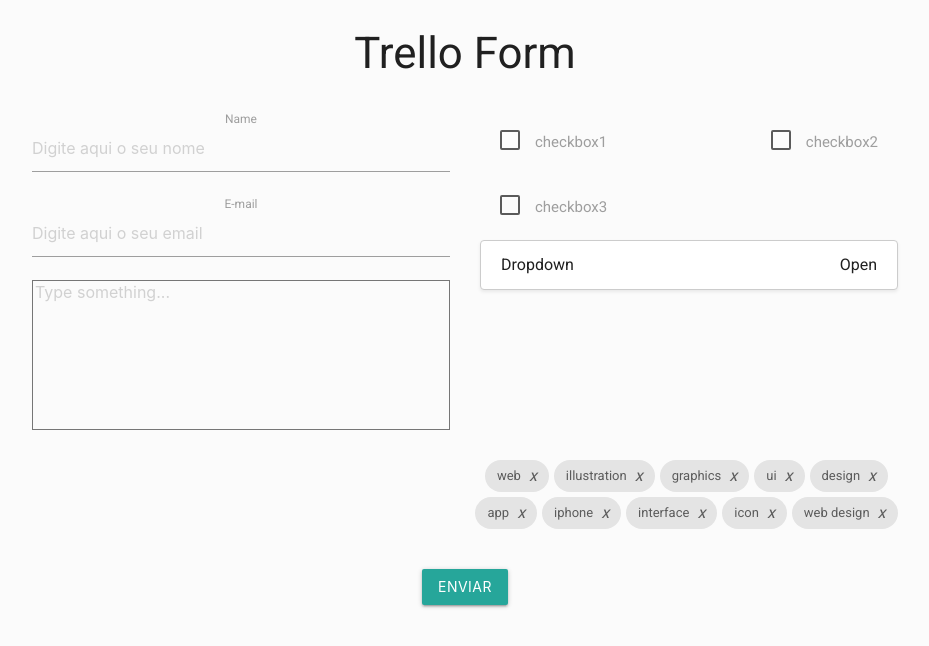
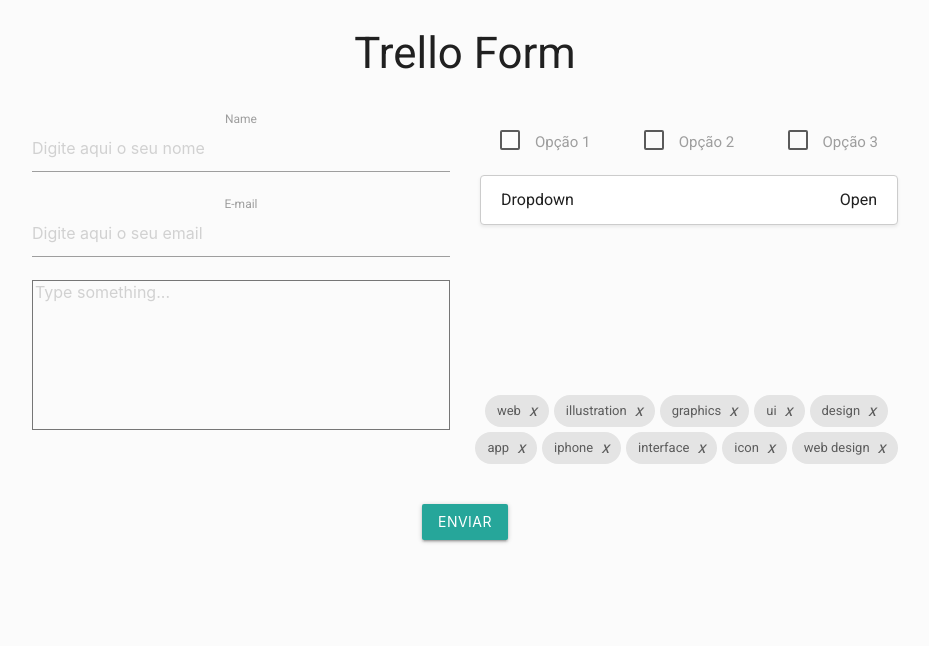
Before and after one commit to guimariz/projeto-react-trello, a React (Create React App) app: page / in a window 1280 px wide. Shown: the top 646 px of the page, without its empty margins (175-1104 px from the left). Built offline with nearby package versions, Linux system fonts and the light colour scheme.

Commit message:
Projeto finalizado

```diff
--- a/src/components/FormAdd.js
+++ b/src/components/FormAdd.js
@@ -61,9 +61,7 @@
             </div>
             <TextArea
               name="textArea"
-              label="textArea"
               type="textarea"
-              id="textArea"
               value={values.TextArea}
               onChange={handleChange}
             />
@@ -73,8 +71,7 @@
             <div className="flex-row checkboxTotal">
               <div className="checkbox">
                 <CheckBox
-                  id="0"
-                  name="checkbox1"
+                  name="Opção 1"
                   type="checkbox"
                   value={values.checkbox1}
                   onChange={handleCheckboxChange}
@@ -82,8 +79,7 @@
               </div>
               <div className="checkbox">
                 <CheckBox
-                  id="1"
-                  name="checkbox2"
+                  name="Opção 2"
                   type="checkbox"
                   value={values.checkbox2}
                   onChange={handleCheckboxChange}
@@ -91,8 +87,7 @@
               </div>
               <div className="checkbox">
                 <CheckBox
-                  id="2"
-                  name="checkbox3"
+                  name="Opção 3"
                   type="checkbox"
                   value={values.checkbox3}
                   onChange={handleCheckboxChange}
--- a/src/components/FormSuccess.js
+++ b/src/components/FormSuccess.js
@@ -3,7 +3,7 @@
 import useForm from './useForm';
 
 export default function FormSuccess() {
-  const { cards } = useForm();
+  const { cardsFinal } = useForm();
   const token =
     '389a35ce910852e1d98eef5589e4b5c239378b38171973fb6ee2fca59495667b';
   const key = '803b3f5cbb8e033ce69e114c370cad70';
@@ -11,7 +11,7 @@
 
   axios
     .post(
-      `https://api.trello.com/1/cards?key=${key}&token=${token}&idList=${idList}&name=${cards.cardsFinal.name}&desc=${cards.cardsFinal.desc}`
+      `https://api.trello.com/1/cards?key=${key}&token=${token}&idList=${idList}&name=${cardsFinal.name}&desc=${cardsFinal.desc}`
     )
     .then((res) => {
       console.log(res);
--- a/src/components/InputInfo.js
+++ b/src/components/InputInfo.js
@@ -9,7 +9,6 @@
         </label>
         <input
           value={value}
-          id={name}
           name={name}
           type="text"
           placeholder={`Digite aqui o seu ${label}`}
--- a/src/components/TextArea.js
+++ b/src/components/TextArea.js
@@ -1,13 +1,11 @@
 import React from 'react';
 
-export default function TextArea({ name, label, value, onChange }) {
+export default function TextArea({ name, value, onChange }) {
   return (
     <div>
       <textarea
         value={value}
-        id={name}
         name={name}
-        label={label}
         type="textarea"
         placeholder="Type something..."
         onChange={onChange}
--- a/src/components/useForm.js
+++ b/src/components/useForm.js
@@ -1,5 +1,6 @@
 import { useState, useEffect } from 'react';
-import axios from 'axios-hooks';
+
+let cardsFinal = {};
 
 const useForm = (callback, validate) => {
   const [values, setValues] = useState({
@@ -11,14 +12,8 @@
     checkbox3: false,
   });
 
-  const token =
-    '389a35ce910852e1d98eef5589e4b5c239378b38171973fb6ee2fca59495667b';
-  const key = '803b3f5cbb8e033ce69e114c370cad70';
-  const idList = '601eebb5e1ad525657d47a0a';
-
   const [errors, setErrors] = useState({});
   const [isSubmitting, setIsSubmitting] = useState(false);
-  const [cards, setCards] = useState({ id: 0, name: '', desc: '' });
 
   const handleChange = (event) => {
     const { name, value } = event.target;
@@ -43,14 +38,12 @@
   const handleSubmit = (event) => {
     event.preventDefault();
     setErrors(validate(values));
-    setCards({
-      ...cards,
-      cardsFinal: {
-        id: 1,
-        name: event.target[0].value,
-        desc: `E-mail: ${event.target[1].value}\n Descrição: ${event.target[2].value}\n Checkbox1: ${event.target[3].value}\n Checkbox2: ${event.target[4].value}\n Checkbox3: ${event.target[5].value}\n Dropdown: Opção 2\n tag: 1`,
-      },
-    });
+    cardsFinal = {
+      id: 1,
+      name: event.target[0].value,
+      desc: `E-mail: ${event.target[1].value}\n Descrição: ${event.target[2].value}\n Checkbox1: ${event.target[3].value}\n Checkbox2: ${event.target[4].value}\n Checkbox3: ${event.target[5].value}\n Dropdown: Opção 2\n tag: 1`,
+    };
+    console.log(cardsFinal);
 
     setIsSubmitting(true);
   };
@@ -66,7 +59,7 @@
     handleSubmit,
     handleCheckboxChange,
     handleDropdownChange,
-    cards,
+    cardsFinal,
     values,
     errors,
   };
```
